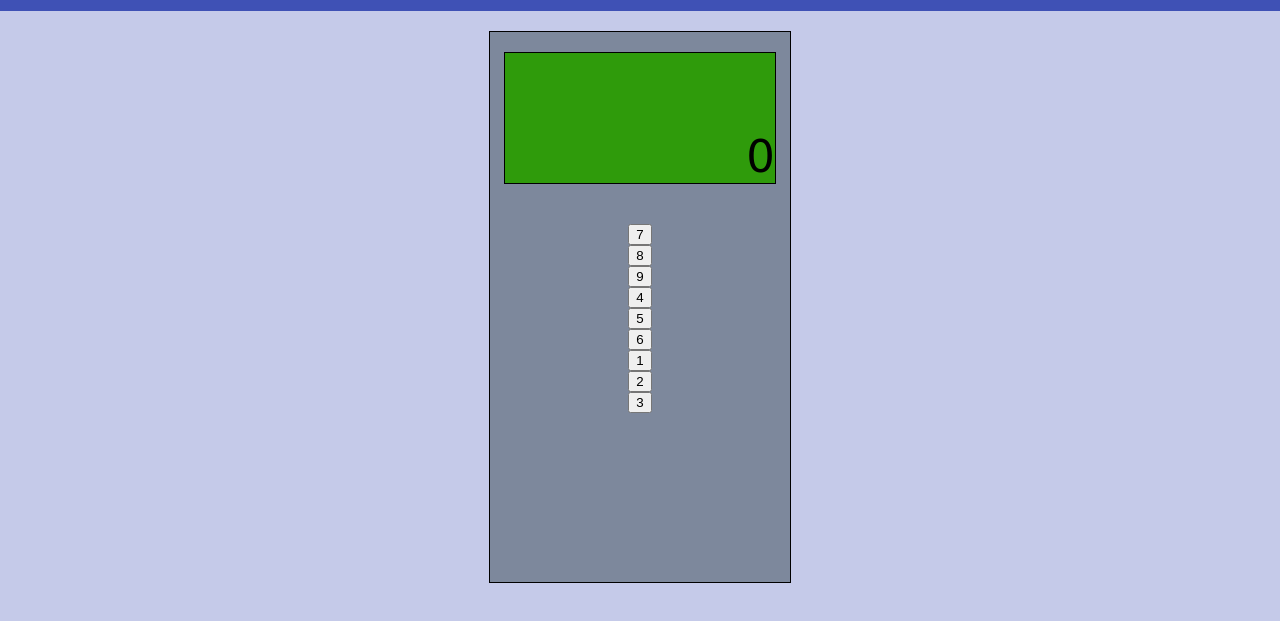
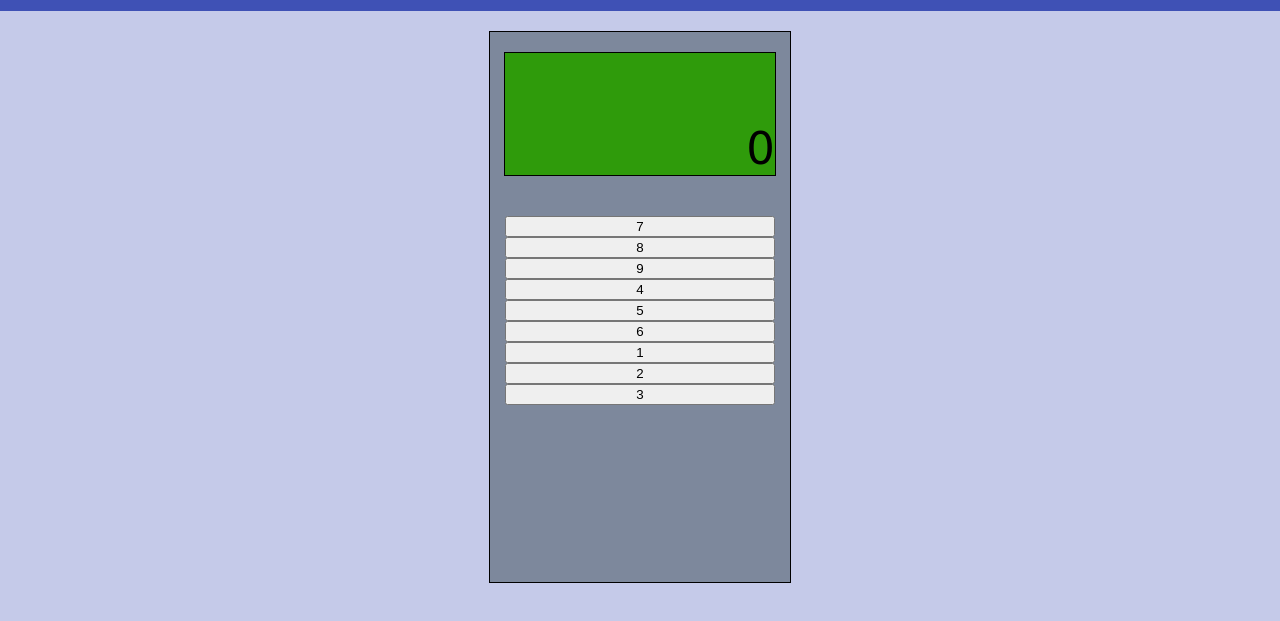
Before and after one commit to juan-est145/Odin-Project_Calculator, a plain HTML site: page index.html in a window 1280 px wide. Shown: the part 57-678 px from the top of the page. Drawn offline with Linux system fonts and the light colour scheme.

Commit message:
Styled some of the buttons

```diff
--- a/style.css
+++ b/style.css
@@ -54,8 +54,8 @@ img
     justify-content: flex-end;
     align-items: flex-end;
     border: 1px solid black;
-    width: 270px;
-    height: 130px;
+    width: 90%;
+    height: 25%;
     margin-top: 20px;
     background-color: #2f9b0b;
     font-size: 45px;
@@ -65,4 +65,6 @@ img
 {
     display: flex;
     flex-direction: column;
+    width: 90%;
+    height: 75%;
 }
```
